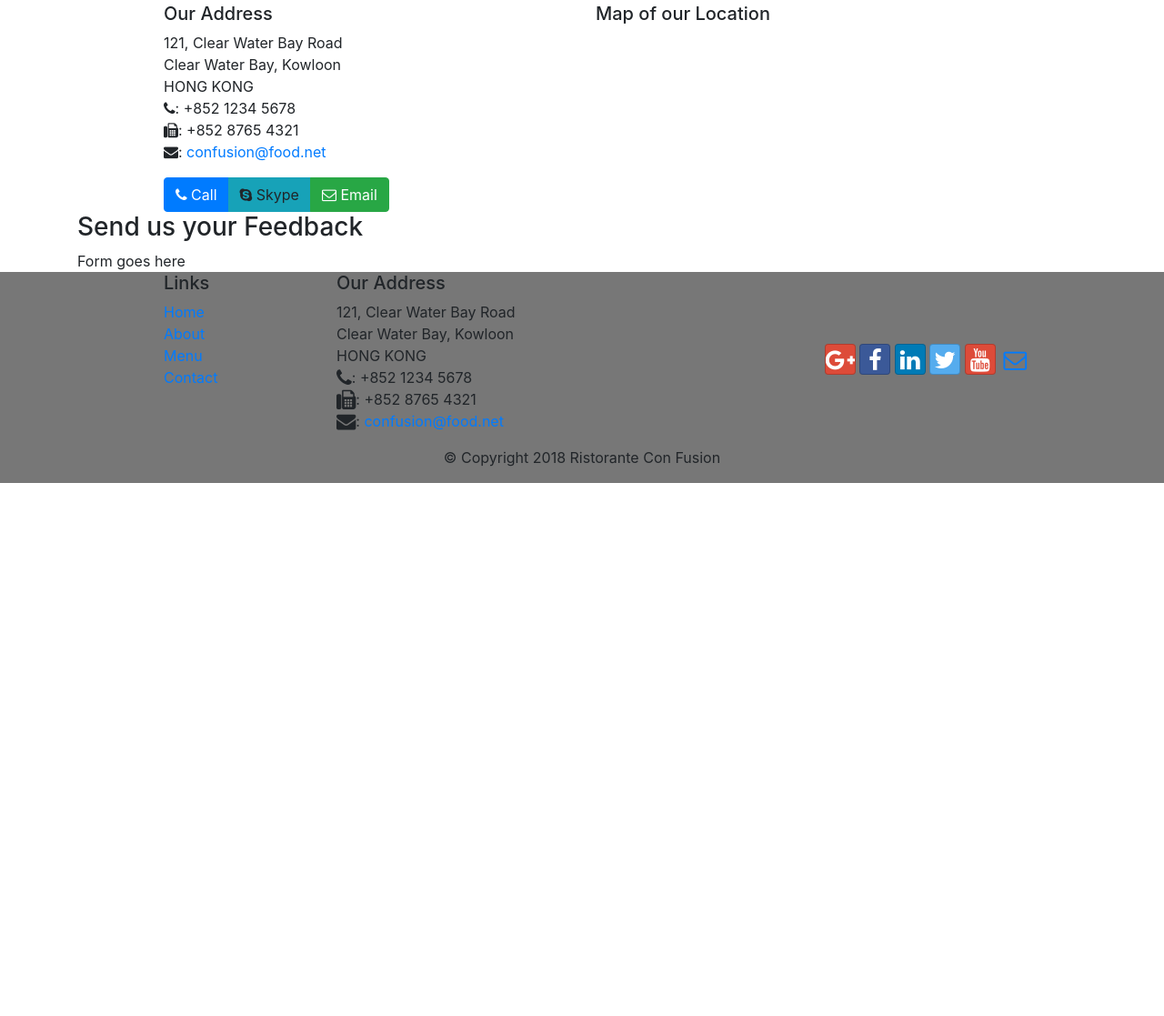
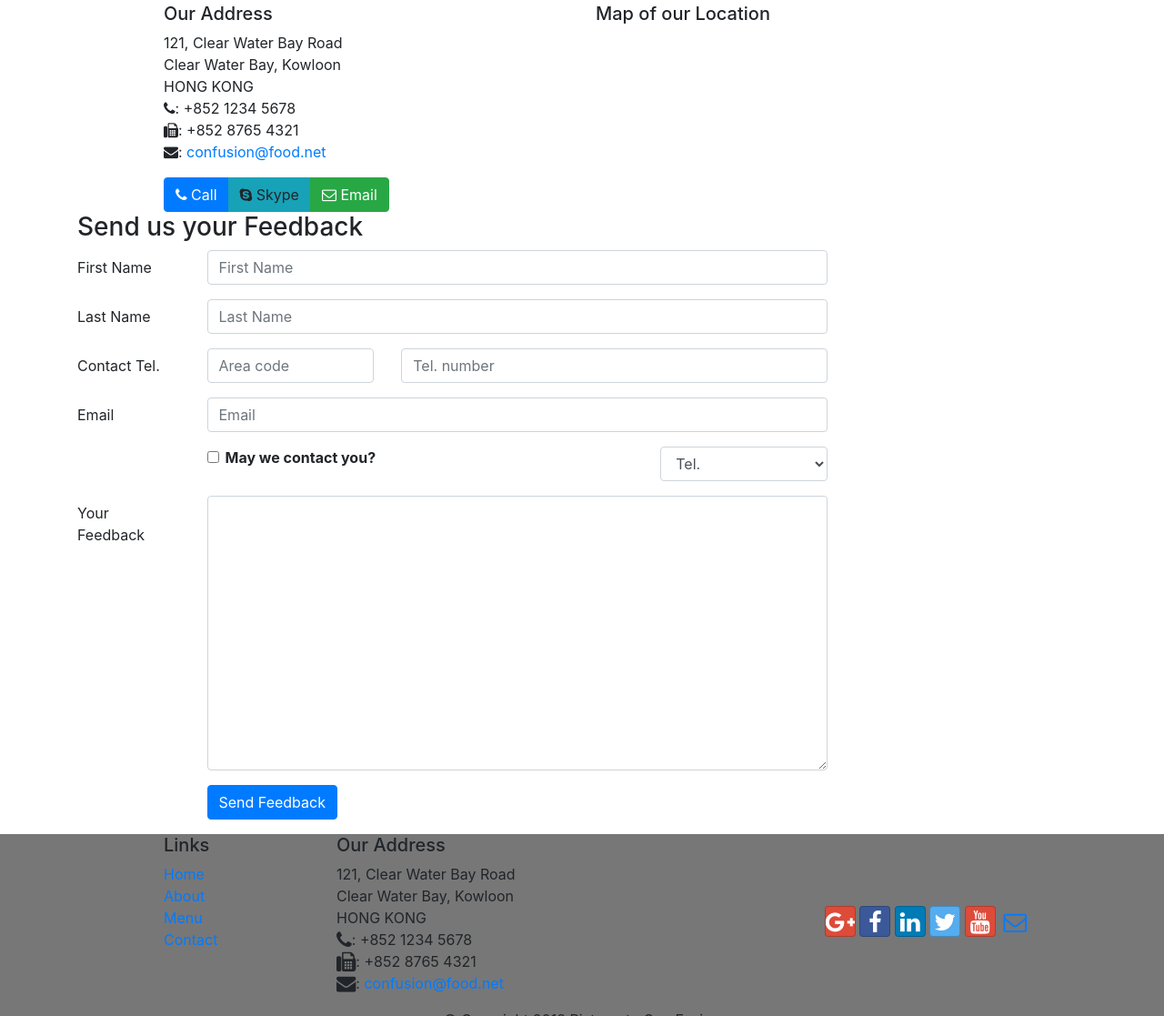
Before and after one commit to ikettunen/conFusion, a website: page contactus.html in a window 1280 px wide. Shown: the part 523-1640 px from the top of the page at 91% size. Before the commit the page ends 1054 px from the top, so only its background shows below. Drawn offline with nearby package versions, Linux system fonts and the light colour scheme; files that its build step writes are made by us from their sources.

Commit message:
Feedback form.

```diff
--- a/contactus.html
+++ b/contactus.html
@@ -13,7 +13,7 @@
     <link rel="stylesheet" href="node_modules/bootstrap/dist/css/bootstrap.min.css">
     <link rel="stylesheet" href="node_modules/font-awesome/css/font-awesome.min.css">
     <link rel="stylesheet" href="node_modules/bootstrap-social/bootstrap-social.css">
-    <link href="css/styles.css" rel="stylesheet">
+    <link href="./styles.css" rel="stylesheet">
 </head>
 
 <body>
@@ -92,7 +92,63 @@
               <h3>Send us your Feedback</h3>
            </div>
             <div class="col-12 col-md-9">
-                Form goes here
+              <form>
+                  <div class="form-group row">
+                      <label for="firstname" class="col-md-2 col-form-label">First Name</label>
+                      <div class="col-md-10">
+                          <input type="text" class="form-control" id="firstname" name="firstname" placeholder="First Name">
+                      </div>
+                  </div>
+                  <div class="form-group row">
+                      <label for="lastname" class="col-md-2 col-form-label">Last Name</label>
+                      <div class="col-md-10">
+                          <input type="text" class="form-control" id="lastname" name="lastname" placeholder="Last Name">
+                      </div>
+                  </div>
+                  <div class="form-group row">
+                    <label for="telnum" class="col-12 col-md-2 col-form-label">Contact Tel.</label>
+                    <div class="col-5 col-md-3">
+                      <input type="tel" class="form-control" id="areacode" name="areacode" placeholder="Area code">
+                    </div>
+                    <div class="col-7 col-md-7">
+                      <input type="tel" class="form-control" id="telnum" name="telnum" placeholder="Tel. number">
+                    </div>
+                  </div>
+                  <div class="form-group row">
+                    <label for="emailid" class="col-md-2 col-form-label">Email</label>
+                    <div class="col-md-10">
+                        <input type="email" class="form-control" id="emailid" name="emailid" placeholder="Email">
+                    </div>
+                </div>
+                <div class="form-group row">
+                  <div class="col-md-6 offset-md-2">
+                    <div class="form-check">
+                      <input type="checkbox" class="form-check-input" name="approve" id="approve" value="">
+                      <label class="form-check-label" for="approve">
+                        <strong>May we contact you?</strong>
+                      </label>
+                    </div>
+                  </div>
+                  <div class="col-md-3 offset-md-1">
+                    <select class="form-control">
+                      <option>Tel.</option>
+                      <option>Email</option>
+                    </select>
+                  </div>
+                </div>
+                <div class="form-group row">
+                  <label for="feedback" class="col-md-2 col-form-label">Your Feedback</label>
+                  <div class="col-md-10">
+                    <textarea class="form-control" id="feedback" name="feedback" rows="12"></textarea>
+                  </div>
+                </div>
+                <div class="form-group row">
+                    <div class="offset-md-2 col-md-10">
+                        <button type="submit" class="btn btn-primary">Send Feedback</button>
+                    </div>
+                </div>
+              </form>
+
             </div>
              <div class="col-12 col-md">
             </div>
```
Also changed, not shown: index.html (+1 -1 lines).
